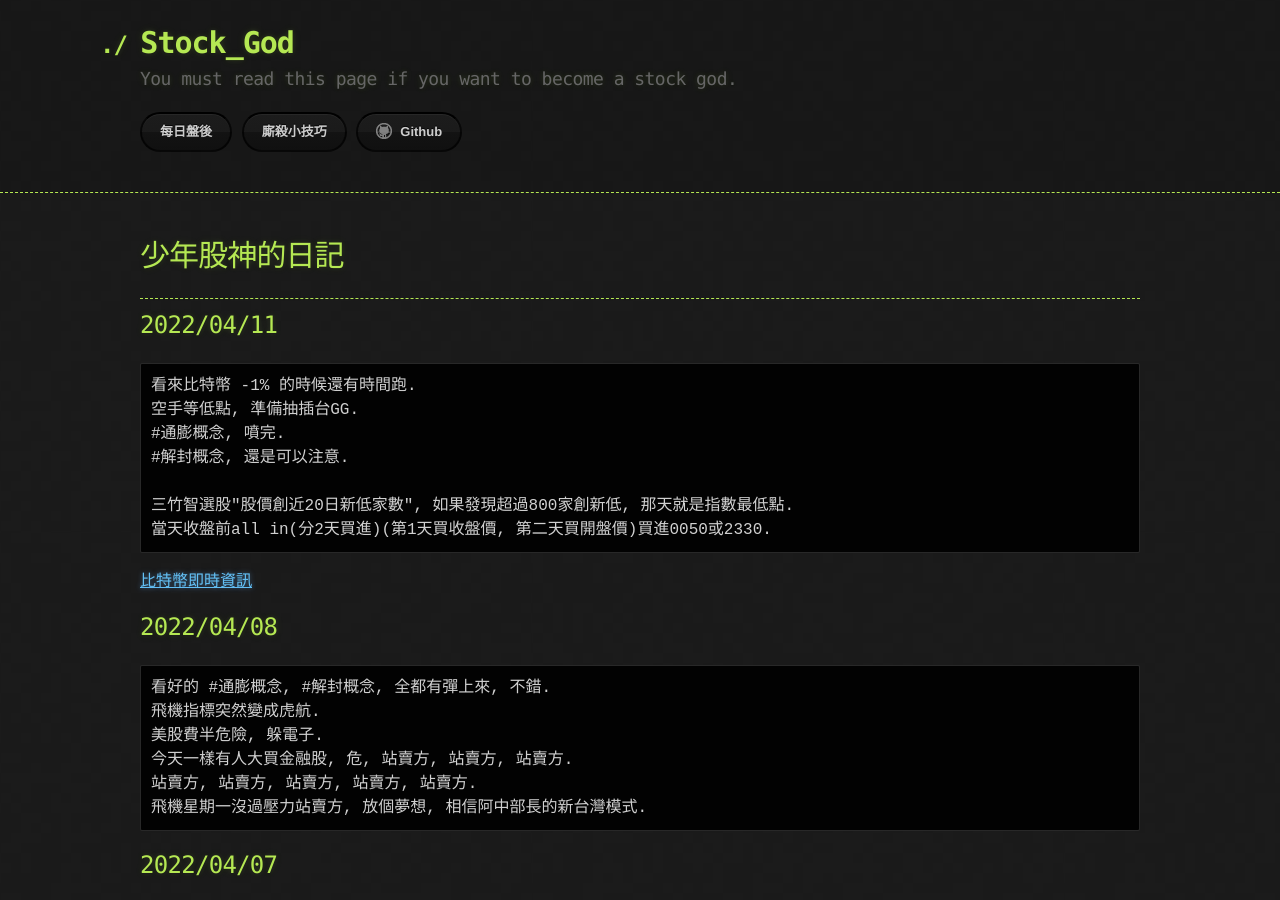
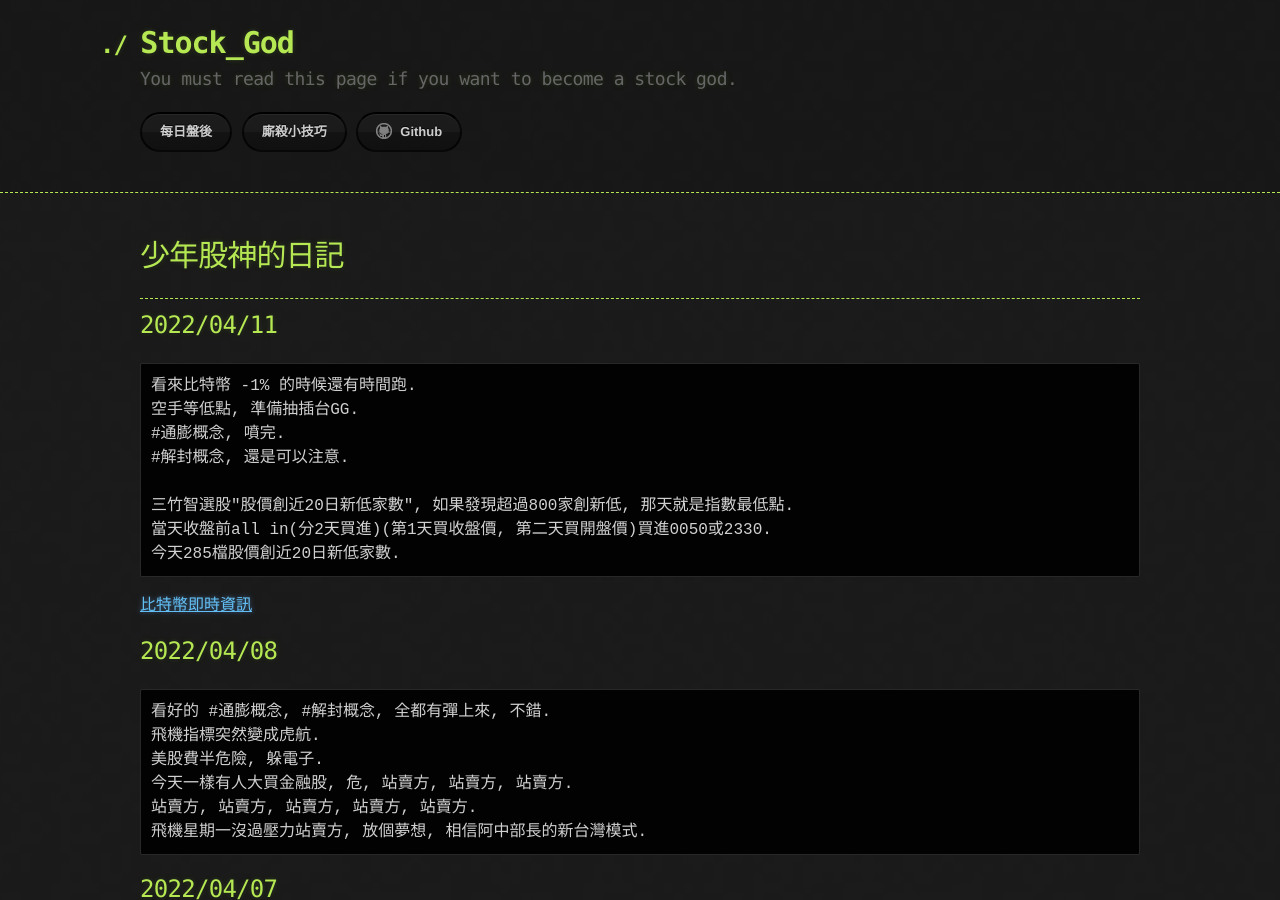
Before and after one commit to lepg5487/Stock_God, a Jekyll site: the page built from index.md, in a window 1280 px wide and 900 px high. Built offline with Jekyll 4.4.1, drawn with Linux system fonts in a browser that asks for light colours; our own code applies the rules of GitHub Pages for plain Markdown files.

Commit message:
Update index.md

````diff
--- a/index.md
+++ b/index.md
@@ -15,6 +15,7 @@ layout: testlayouts
 
 三竹智選股"股價創近20日新低家數", 如果發現超過800家創新低, 那天就是指數最低點.
 當天收盤前all in(分2天買進)(第1天買收盤價, 第二天買開盤價)買進0050或2330.
+今天285檔股價創近20日新低家數.
 ```
 [比特幣即時資訊](https://www.msn.com/zh-tw/money/cryptocurrencies?id=c2111&cvid=d4fad1afd9204514a97f81a067f425b9&duration=1D)
 
````
